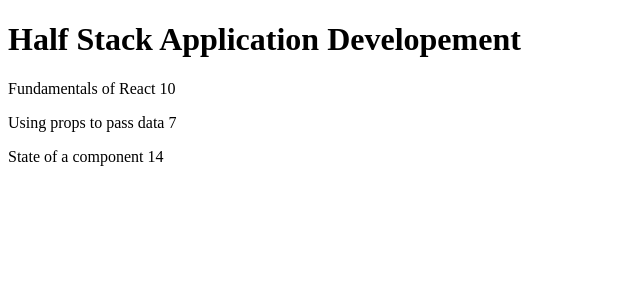
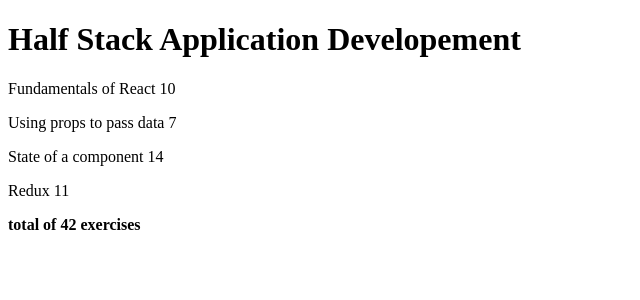
Before and after one commit to kimarimt/fullstack_open, a React (Vite) app in the folder part2/courseinfo/: page / in a window 1280 px wide. Shown: the top 300 px of the page, without its empty margins (0-640 px from the left). Built offline with nearby package versions, Linux system fonts and the light colour scheme.

Commit message:
finished exercises 2.2-2.3

```diff
--- a/part2/courseinfo/src/App.jsx
+++ b/part2/courseinfo/src/App.jsx
@@ -20,6 +20,11 @@
         name: 'State of a component',
         exercises: 14,
       },
+      {
+        id: 4,
+        name: 'Redux',
+        exercises: 11,
+      },
     ]
   }
 
--- a/part2/courseinfo/src/components/Course.jsx
+++ b/part2/courseinfo/src/components/Course.jsx
@@ -1,11 +1,13 @@
 import Content from './Content'
 import Header from './Header'
+import Total from './Total'
 
 const Course = ({ course }) => {
   return (
     <>
-      <Header course={course.name} />
+      <Header text={course.name} />
       <Content parts={course.parts} />
+      <Total parts={course.parts} />
     </>
   )
 }
--- a/part2/courseinfo/src/components/Header.jsx
+++ b/part2/courseinfo/src/components/Header.jsx
@@ -1,4 +1,4 @@
-const Header = ({ course }) =>
-    <h1>{course}</h1>
+const Header = ({ text }) =>
+    <h1>{text}</h1>
 
 export default Header
--- a/part2/courseinfo/src/components/Total.jsx
+++ b/part2/courseinfo/src/components/Total.jsx
@@ -1,6 +1,13 @@
-const Total = ({ parts }) =>
-  <p>
-    Number of exercises {parts[0].exercises + parts[1].exercises + parts[2].exercises}
-  </p>
+const Total = ({ parts }) => {
+  const total = parts.reduce((prev, curr) => prev + curr.exercises, 0)
+
+  return (
+    <strong>
+      <p>
+        total of {total} exercises
+      </p>
+    </strong>
+  )
+}
 
 export default Total
```
